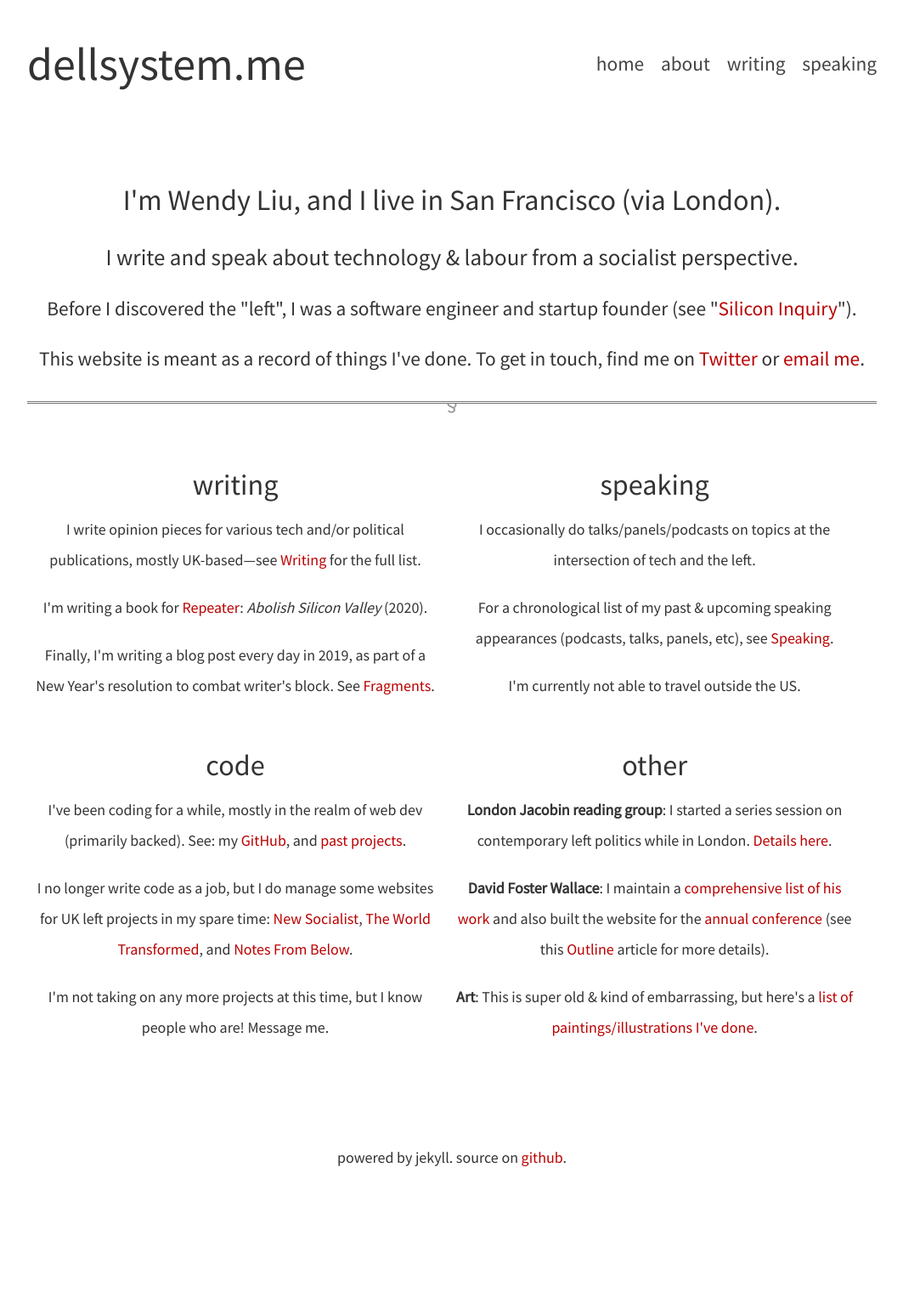
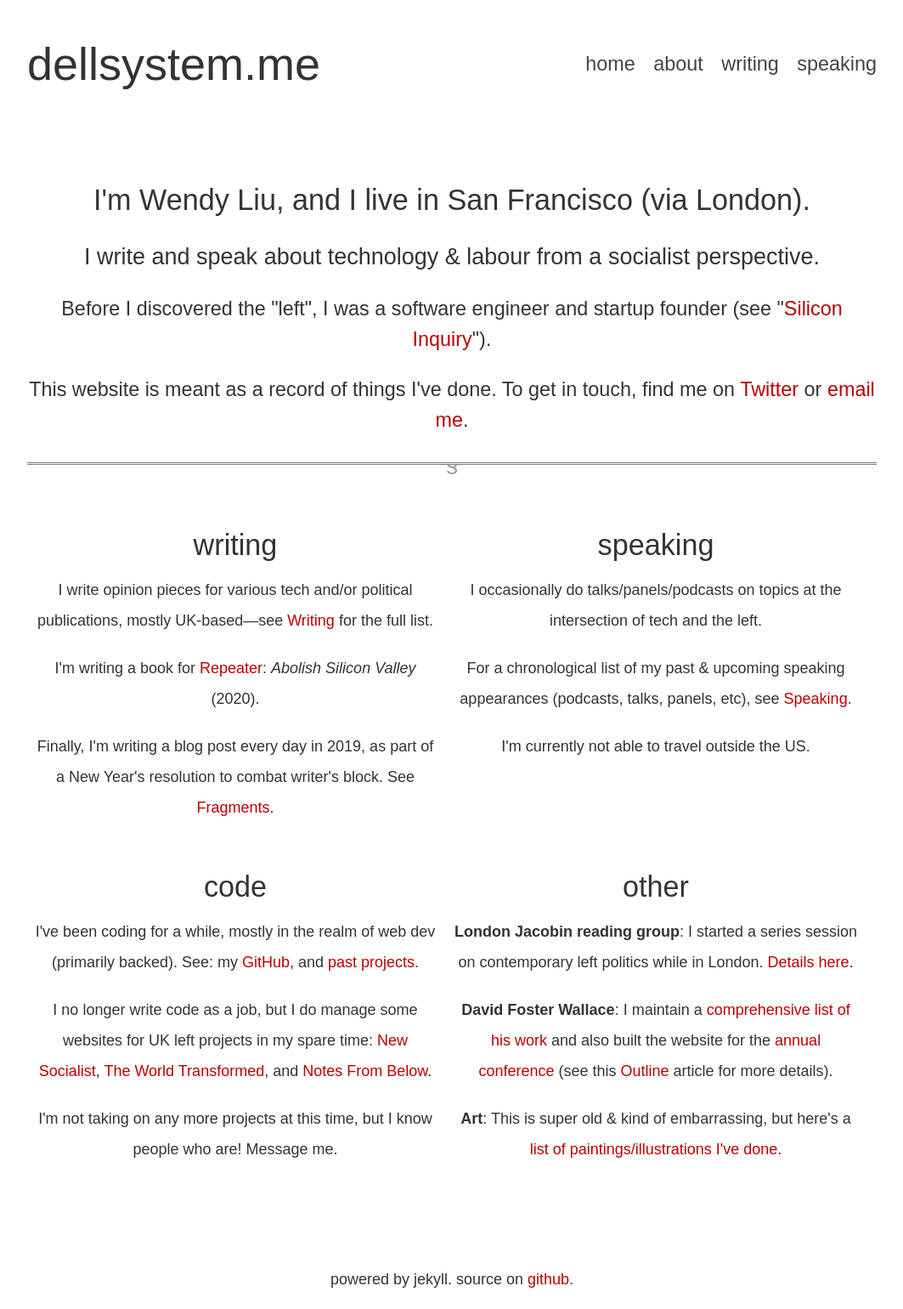
Before and after one commit to dellsystem/dellsystem.github.io, a Jekyll site: the page built from index.html, in a window 1280 px wide. Shown: the whole page at 85% size, without its empty margins (108-1171 px from the left). Built offline with Jekyll 4.4.1, drawn with Linux system fonts in a browser that asks for light colours; before the commit the page ends 1397 px from its top, so only the background shows below that.

Commit message:
Change font-family to serif

```diff
--- a/_layouts/default.html
+++ b/_layouts/default.html
@@ -8,8 +8,8 @@
 	<title>dellsystem.me :: {{ page.title }}</title>
     <link rel="alternate" type="application/rss+xml" title="dellsystem.me" href="https://dellsystem.me/rss.xml" />
     <link rel="alternate" type="application/atom+xml" title="dellsystem.me" href="https://dellsystem.me/atom.xml" />
-    <link href="https://fonts.googleapis.com/css?family=Source+Sans+Pro" rel="stylesheet" type="text/css">
-	<link rel="stylesheet" type="text/css" href="/css/styles.css?2" />
+    <link href="https://fonts.googleapis.com/css?family=Lora" rel="stylesheet" type="text/css">
+	<link rel="stylesheet" type="text/css" href="/css/styles.css?7" />
 	{% if page.math %}<script type="text/javascript" src="https://cdn.mathjax.org/mathjax/latest/MathJax.js?config=TeX-AMS-MML_HTMLorMML"></script>{% endif %}
 	{% if page.jquery %}<script type="text/javascript" src="https://ajax.googleapis.com/ajax/libs/jquery/1.6.1/jquery.min.js"></script>{% endif %}
 	{% if page.code %}<link href="/css/syntax.css" media="screen" rel="stylesheet" type="text/css" />{% endif %}
--- a/css/styles.less
+++ b/css/styles.less
@@ -7,8 +7,8 @@
 }
 
 body {
-    font-family: 'Source Sans Pro', sans-serif;
-    font-size: 18px;
+    font-family: 'Lora', serif;
+    font-size: 16px;
     line-height: 2.0em;
 }
 
```
